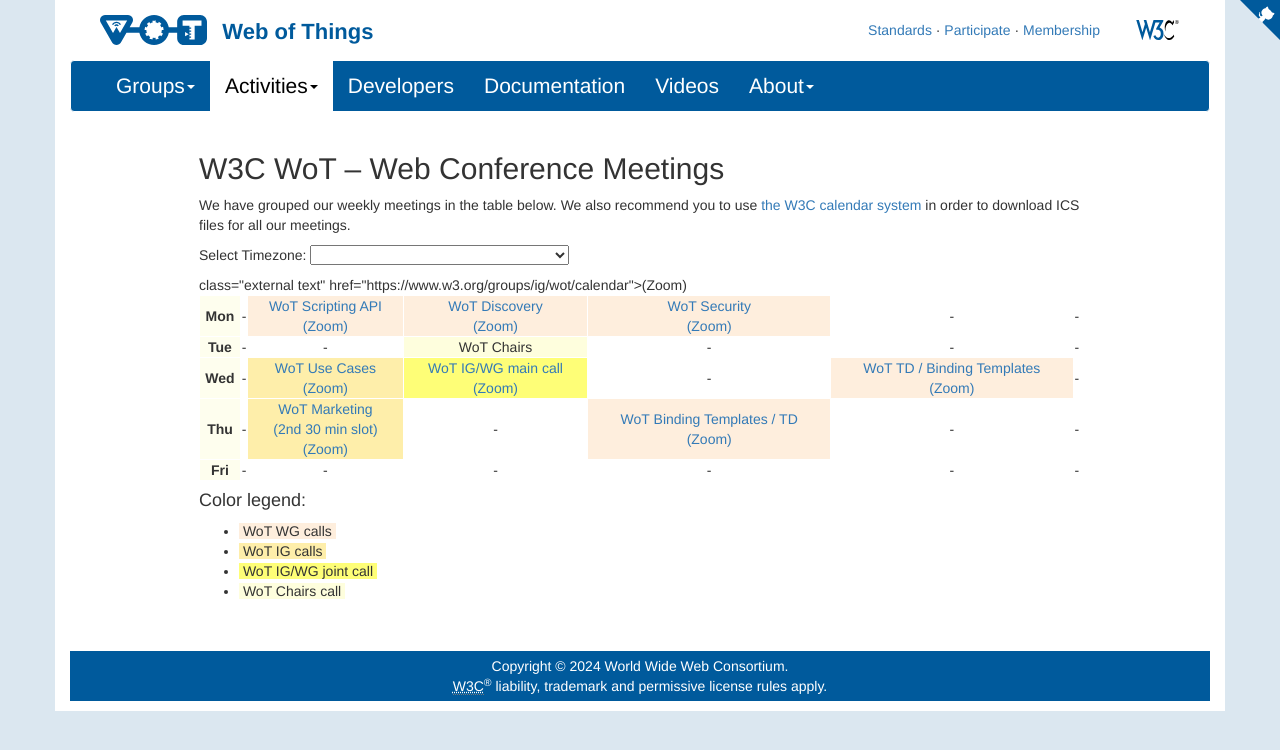
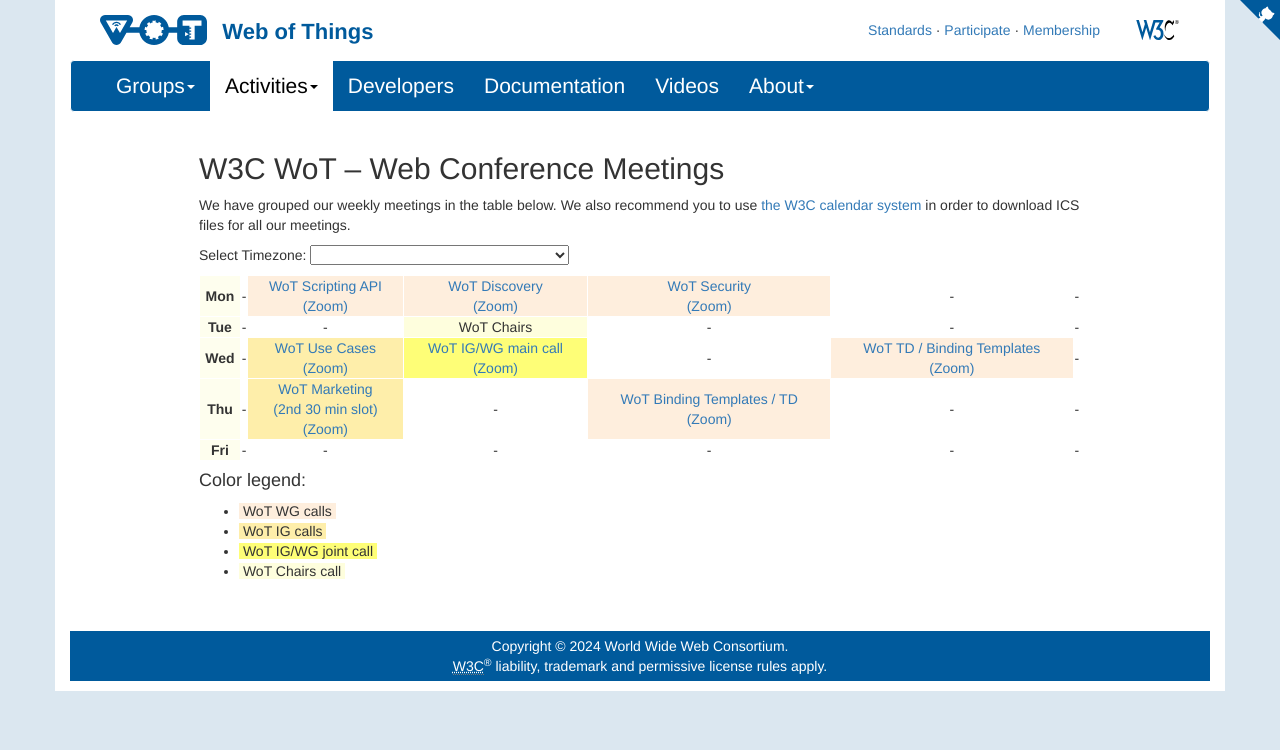
Before and after one commit to w3c/wot-marketing, a Jekyll site: the page built from docs/activities/meetings/index.html, in a window 1280 px wide. Shown: the top 750 px of the page. Built offline with Jekyll 4.4.1, drawn with Linux system fonts in a browser that asks for light colours; nearby versions of some CDN libraries; comment, search, counter and statistics services are not loaded.

Commit message:
Update docs/activities/meetings/index.html

```diff
--- a/docs/activities/meetings/index.html
+++ b/docs/activities/meetings/index.html
@@ -246,7 +246,6 @@
 			<td style="background-color: #FEEEAA; text-align:center;"><a rel="nofollow" class="external text"
 					href="https://www.w3.org/WoT/IG/wiki/Marketing_WebConf">WoT Marketing<br />(2nd 30 min slot)</a><br><a rel="nofollow"
 					class="external text" href="https://www.w3.org/groups/ig/wot/calendar">(Zoom)</a>
-			</td>class="external text" href="https://www.w3.org/groups/ig/wot/calendar">(Zoom)</a>
 			</td>
             <td style="text-align:center;">-</td>
             <td style="background-color: #FEEEDD; text-align:center;"><a rel="nofollow" class="external text"
```
